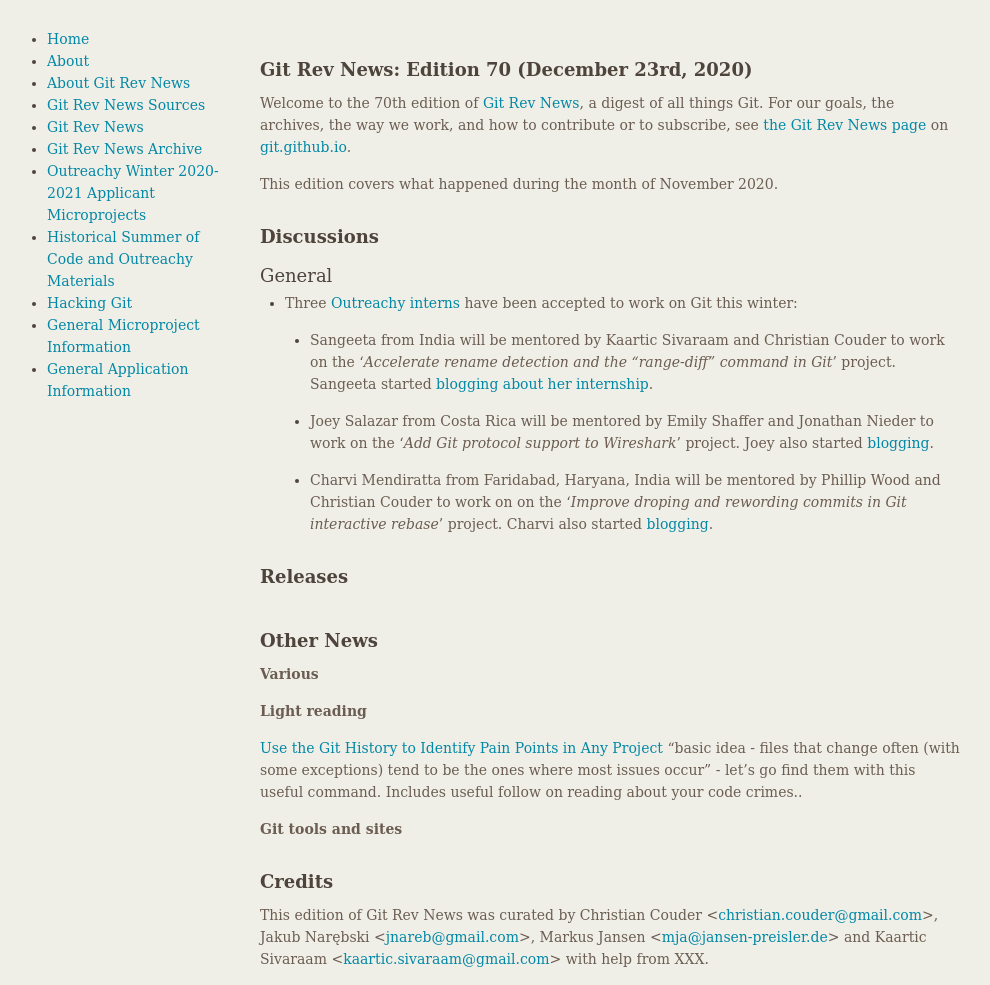
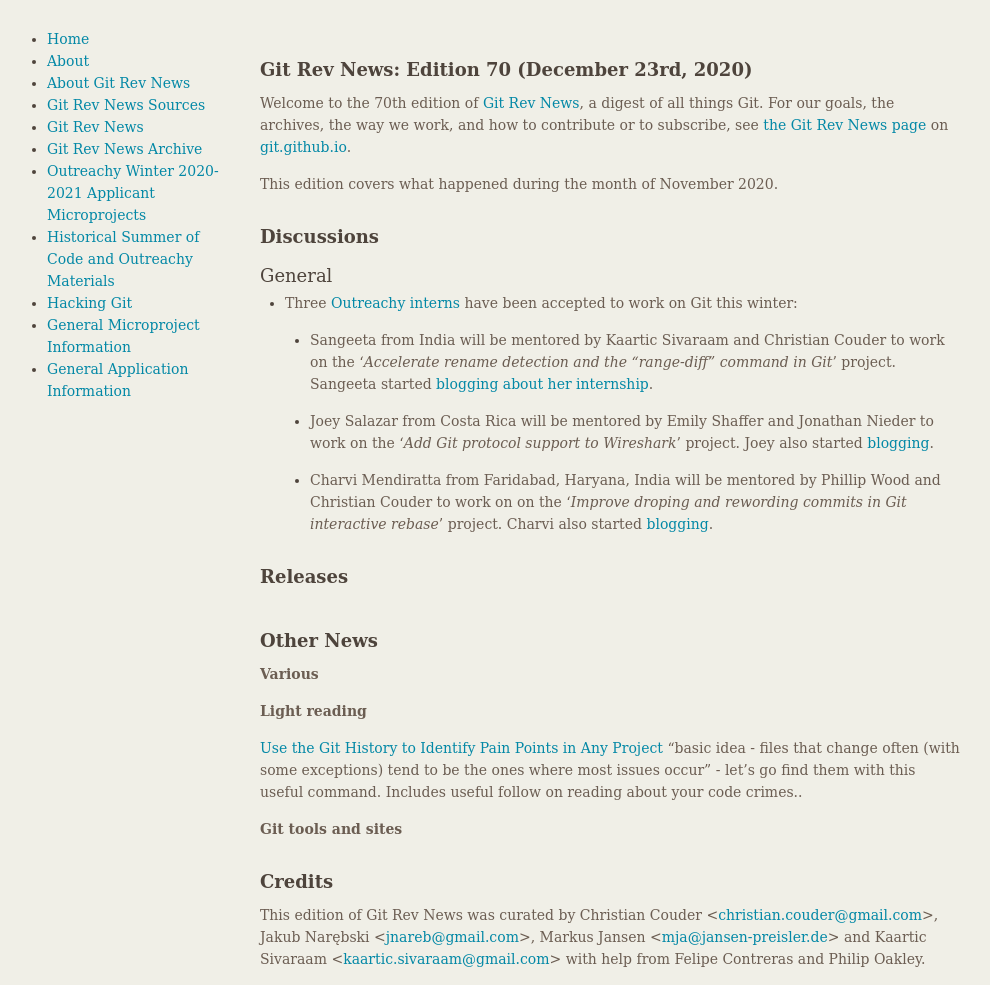
Before and after one commit to git/git.github.io, a Jekyll site: the page built from rev_news/drafts/edition-70.md, in a window 1280 px wide. Shown: the whole page, without its empty margins (149-1139 px from the left). Built offline with Jekyll 4.4.1, drawn with Linux system fonts in a browser that asks for light colours.

Commit message:
rn-70: add Felipe and Philip among the helpers

```diff
--- a/rev_news/drafts/edition-70.md
+++ b/rev_news/drafts/edition-70.md
@@ -74,4 +74,4 @@
 Jakub Narębski &lt;<jnareb@gmail.com>&gt;,
 Markus Jansen &lt;<mja@jansen-preisler.de>&gt; and
 Kaartic Sivaraam &lt;<kaartic.sivaraam@gmail.com>&gt;
-with help from XXX.
+with help from Felipe Contreras and Philip Oakley.
```
